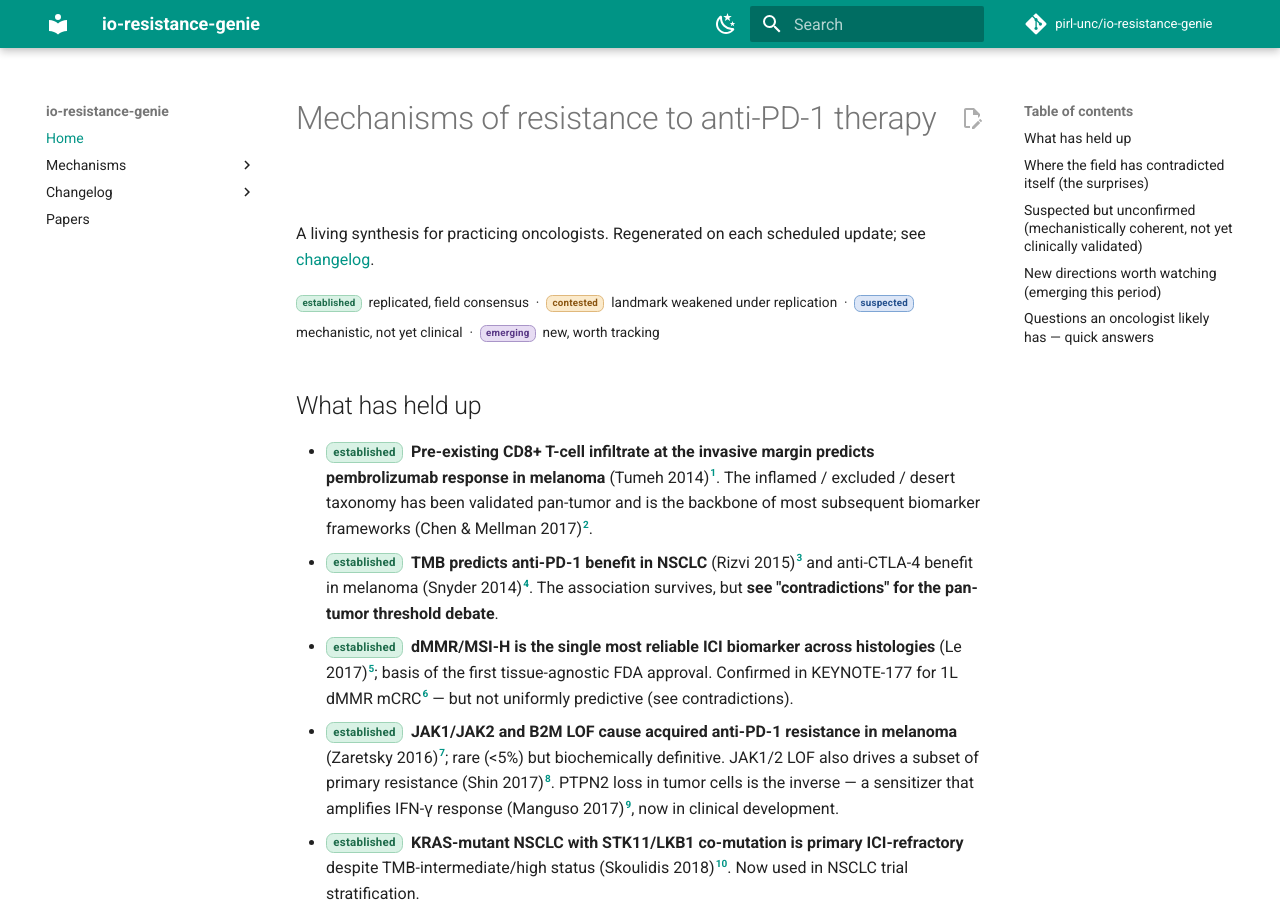
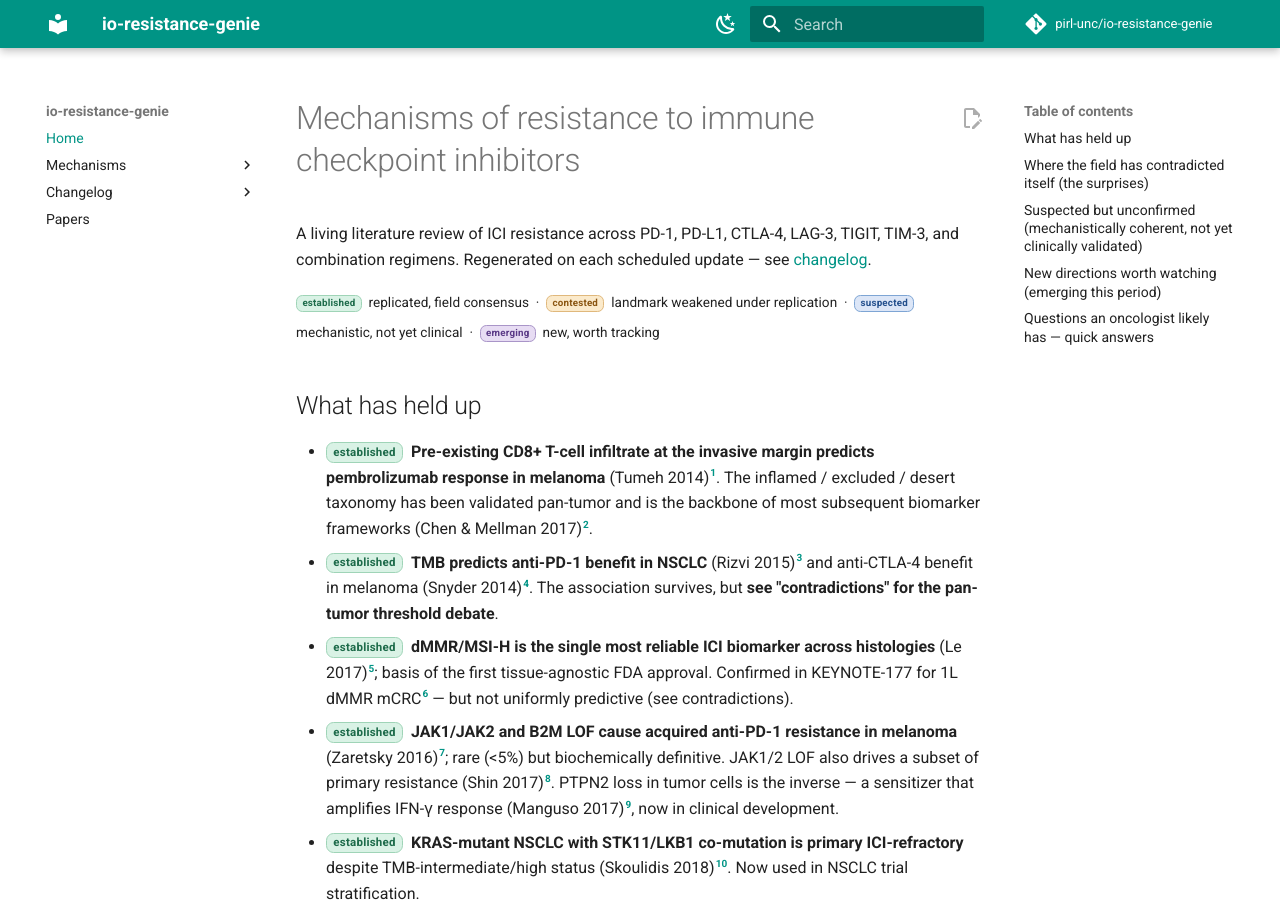
Before and after one commit to pirl-unc/io-resistance-genie, an MkDocs documentation site: the page built from docs/index.md, in a window 1280 px wide and 900 px high. Built offline with MkDocs 1.6.1 and Material for MkDocs 9.7.7, drawn with Linux system fonts in a browser that asks for light colours; comment, search, counter and statistics services are not loaded.

Commit message:
Reframe as ICI-wide (not just anti-PD-1); remove audience callout from public prose
Content has been pan-ICI for a while (ipilimumab NEJM, urothelial atezolizumab,
CheckMate 067 ipi+nivo, CTLA-4 microbiome work). Title and descriptions were
still narrower. Aligning them.

- docs/index.md: "Mechanisms of resistance to immune checkpoint inhibitors";
  subtitle mentions PD-1, PD-L1, CTLA-4, LAG-3, TIGIT, TIM-3, combinations.
- README.md, mkdocs.yml site_description, GitHub repo description: same
  reframing.
- prompts/synthesize.md: keeps the practicing-oncologist audience as
  INTERNAL-only guidance (tone/depth) with an explicit instruction not to
  address the reader as "oncologists" in the public prose.

Stability check passes (46 prior citations preserved; tier headings intact;
word count +13 from the fuller subtitle).

```diff
--- a/docs/index.md
+++ b/docs/index.md
@@ -1,6 +1,6 @@
-# Mechanisms of resistance to anti-PD-1 therapy
+# Mechanisms of resistance to immune checkpoint inhibitors
 
-A living synthesis for practicing oncologists. Regenerated on each scheduled update; see [changelog](changelog/2026-04-21.md).
+A living literature review of ICI resistance across PD-1, PD-L1, CTLA-4, LAG-3, TIGIT, TIM-3, and combination regimens. Regenerated on each scheduled update — see [changelog](changelog/2026-04-21.md).
 
 <p class="tier-legend"><span class="tier tier-est">established</span> replicated, field consensus &nbsp;·&nbsp; <span class="tier tier-cont">contested</span> landmark weakened under replication &nbsp;·&nbsp; <span class="tier tier-susp">suspected</span> mechanistic, not yet clinical &nbsp;·&nbsp; <span class="tier tier-emerg">emerging</span> new, worth tracking</p>
 
--- a/mkdocs.yml
+++ b/mkdocs.yml
@@ -1,5 +1,5 @@
 site_name: io-resistance-genie
-site_description: Living literature synthesis on mechanisms of resistance to anti-PD1 therapy
+site_description: Living literature review of resistance to immune checkpoint inhibitors
 site_url: https://pirl-unc.github.io/io-resistance-genie/
 repo_url: https://github.com/pirl-unc/io-resistance-genie
 repo_name: pirl-unc/io-resistance-genie
```
Also changed, not shown: README.md (+1 -1 lines), prompts/synthesize.md (+1 -1 lines).
